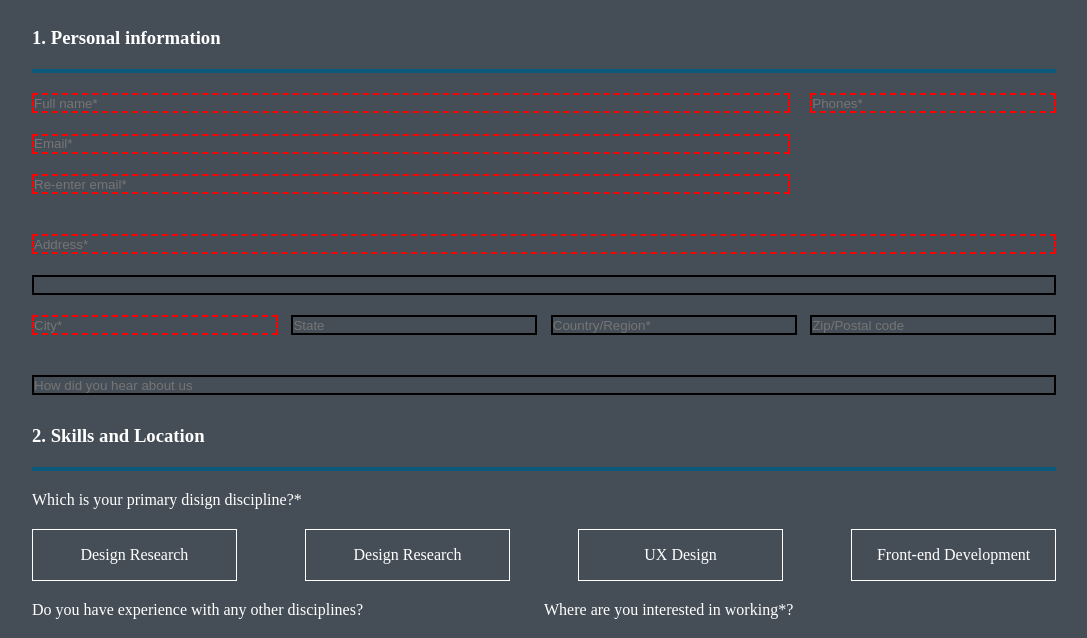
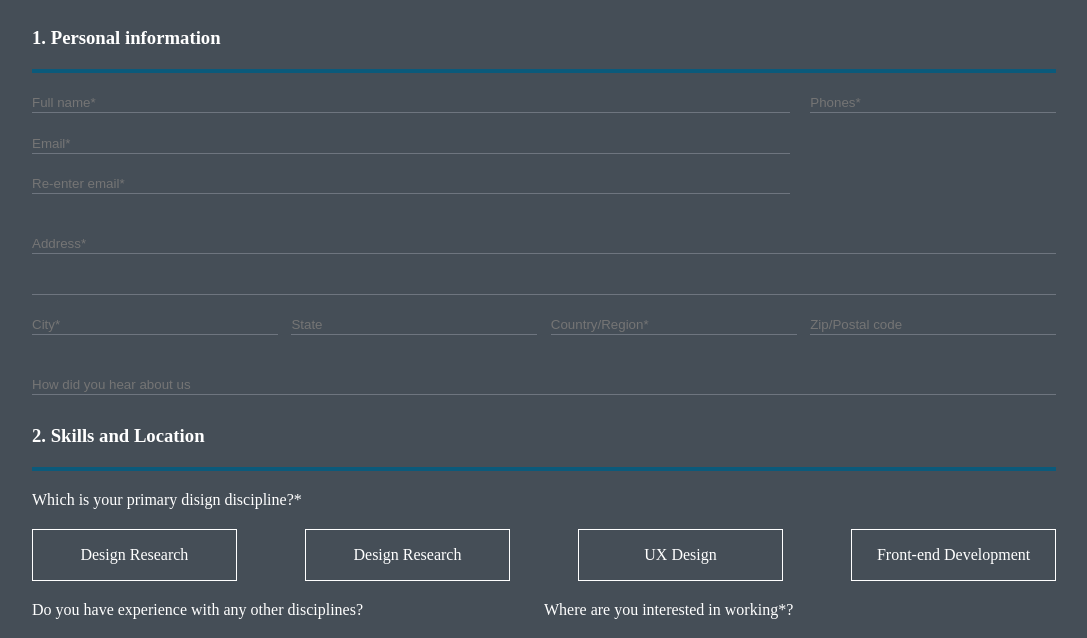
Before and after one commit to birukyemane/assignment4, a plain HTML site: page index.html in a window 1280 px wide. Shown: the part 88-726 px from the top of the page, without its empty margins (96-1183 px from the left). Drawn offline with Linux system fonts and the light colour scheme.

Commit message:
form validation completed

```diff
--- a/index.html
+++ b/index.html
@@ -17,17 +17,17 @@
      <h3>1. Personal information</h3>
      <hr>
      <div class="personalInfo">
-      <input id="fullName" class="inputMedium" type="text" name="fullName" placeholder="Full name*" required>
+      <input id="fullName" class="inputMedium" type="text" name="fullName" placeholder="Full name*" required pattern="[A-Za-z' -]+">
       <input id="phones" class="inputSmall" type="text" name="phones" placeholder="Phones*" required pattern="[0-9]{3}[ -][0-9]{3}[ -][0-9]{4}">
       <input id="email" class="inputMedium" type="email" name="email" placeholder="Email*" required>
       <input id="ReEnterEmail" class="inputMedium" type="email" name="ReEnterEmail" placeholder="Re-enter email*" required>
-      <input id="address1" class="inputLarge" type="text" name="address1" placeholder="Address*" required>
-      <input id="address2" class="inputLarge" type="text" name="address2">
-      <input id="city" class="inputSmall" type="text" name="city" placeholder="City*" required>
-      <input id="state" class="inputSmall" type="text" name="state" placeholder="State">
-      <input id="country" class="inputSmall" type="text" name="country" placeholder="Country/Region*">
-      <input id="zip" class="inputSmall" type="text" name="zip" placeholder="Zip/Postal code">
-      <input id="aboutUS" class="inputLarge" type="text" name="aboutUS" placeholder="How did you hear about us">
+      <input id="address1" class="inputLarge" type="text" name="address1" placeholder="Address*" required pattern="[A-Za-z0-9' -,.]+">
+      <input id="address2" class="inputLarge" type="text" name="address2" pattern="[A-Za-z0-9' -,.]+">
+      <input id="city" class="inputSmall" type="text" name="city" placeholder="City*" required pattern="[A-Za-z' -]+">
+      <input id="state" class="inputSmall" type="text" name="state" placeholder="State" pattern="[A-Za-z' -]+">
+      <input id="country" class="inputSmall" type="text" name="country" placeholder="Country/Region*" pattern="[A-Za-z' -]+">
+      <input id="zip" class="inputSmall" type="text" name="zip" placeholder="Zip/Postal code" pattern="[0-9]{5}">
+      <input id="aboutUS" class="inputLarge" type="text" name="aboutUS" placeholder="How did you hear about us" maxlength="50">
      </div>
 
    </section>
@@ -89,7 +89,7 @@
     <input id="portfolio" class="inputLarge" type="url" name="portfolio" placeholder="Portfolio link*" required>
     <br />
     <br />
-    <textarea name="another" id="another" cols="30" rows="10" placeholder="anything else(another link availability)?"></textarea>
+    <textarea name="another" id="another" cols="30" rows="10" placeholder="anything else(another link availability)?" maxlength="200"></textarea>
     <br />
   </section>
    <button type="submit">Submit</button>
--- a/main.css
+++ b/main.css
@@ -19,12 +19,20 @@ h3 {
   margin-bottom: 20px;
 }
 
-input:invalid {
-  border: 2px dashed red;
+
+input:focus:invalid,textarea:focus:invalid{
+  /* border:2px solid red; */
+  outline:none;
+  border:none;
+  border-radius: 2px;
+  box-shadow:0 0 2px 1px red;
 }
 
-input:valid {
-  border: 2px solid black;
+input:focus:valid,textarea:focus:valid {
+  outline:none;
+  border:none;
+  border-radius: 2px;
+  box-shadow:0 0 2px 1px rgb(72, 245, 19);
 }
 
 /* header*/
```
